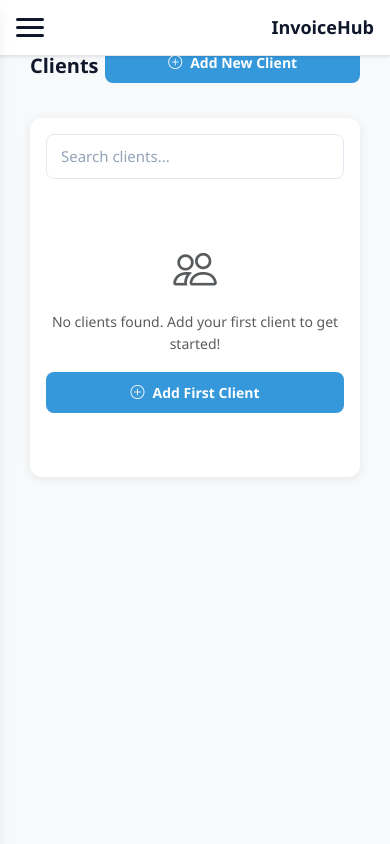
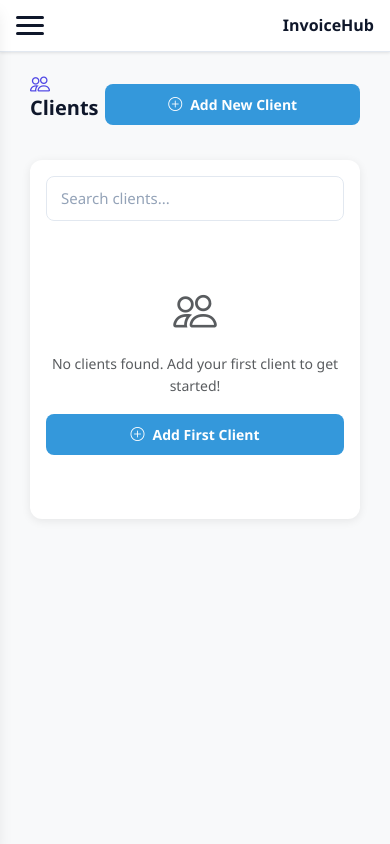
Before and after one commit to aryan45sandilya/Automated-Invoice-Generator, a Flask app: page /clients/ in a window 390 px wide. Run offline with Flask 3, Linux system fonts and the light colour scheme; the visitor is signed in with stand-in values (Sample User, id 1); data that the repository does not hold is empty.

Commit message:
Fix mobile padding with !important - 80px for tablet, 72px for mobile

```diff
--- a/static/css/style.css
+++ b/static/css/style.css
@@ -686,7 +686,7 @@ textarea.form-control {
     .main-content {
         margin-left: 0;
         padding: 1rem;
-        padding-top: 6rem;
+        padding-top: 80px !important;
     }
 
     .mobile-header {
@@ -697,7 +697,7 @@ textarea.form-control {
         top: 0;
         left: 0;
         right: 0;
-        height: 60px;
+        height: 56px;
         background: var(--bg-card);
         padding: 0 1rem;
         z-index: 1500;
@@ -707,7 +707,7 @@ textarea.form-control {
 
     .mobile-header h1 {
         color: var(--text-primary);
-        font-size: 1.25rem;
+        font-size: 1.125rem;
         margin: 0;
         font-weight: 700;
     }
@@ -784,6 +784,7 @@ textarea.form-control {
 
     .page-header {
         margin-bottom: 1.5rem;
+        margin-top: 1rem;
     }
 
     .btn {
@@ -799,15 +800,15 @@ textarea.form-control {
 
     .main-content {
         padding: 0.875rem;
-        padding-top: 5.5rem;
+        padding-top: 72px !important;
     }
 
     .mobile-header {
-        height: 56px;
+        height: 52px;
     }
 
     .mobile-header h1 {
-        font-size: 1.125rem;
+        font-size: 1rem;
     }
 
     h1 {
@@ -844,6 +845,7 @@ textarea.form-control {
 
     .page-header {
         margin-bottom: 1rem;
+        margin-top: 0.5rem;
     }
 }
 
```
